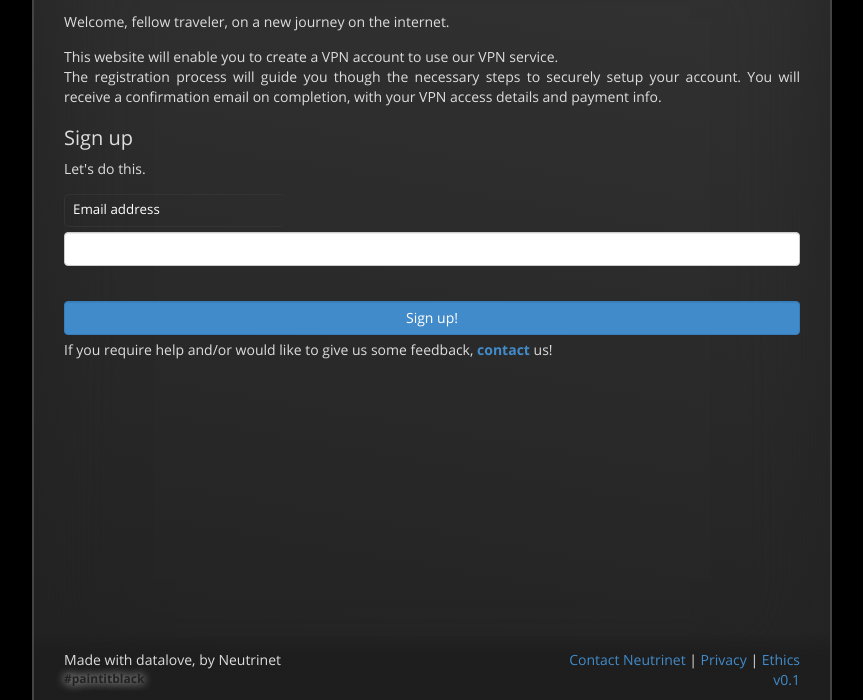
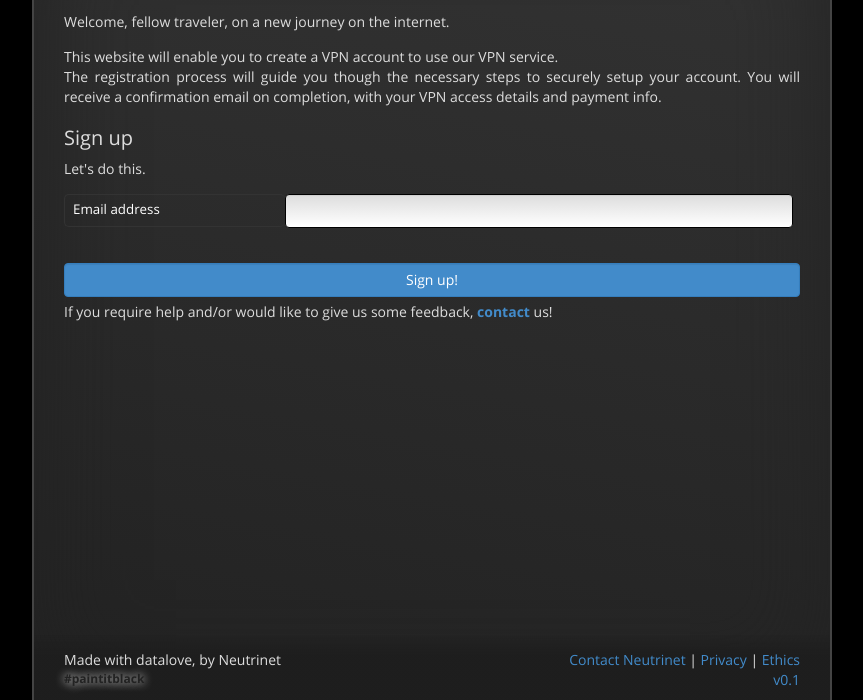
Before and after one commit to Neutrinet/ISP-ng, a plain HTML site: page web/registration/index.html in a window 1280 px wide. Shown: the part 100-800 px from the top of the page, without its empty margins (208-1071 px from the left). Drawn offline with nearby package versions, Linux system fonts and the light colour scheme.

Commit message:
[fix] apply input css to email input field

```diff
--- a/web/registration/css/style.css
+++ b/web/registration/css/style.css
@@ -123,7 +123,7 @@ textarea {
     border-radius: 5px;
 }
 
-.form-control[type=text], .form-control[type=password], select.form-control {
+.form-control[type=text], .form-control[type=password], select.form-control, .form-control[type=email] {
     width: 69%;
     background-image: linear-gradient(#DDD 0%, #FFF 100%);
     border: solid 1px #000;
```
